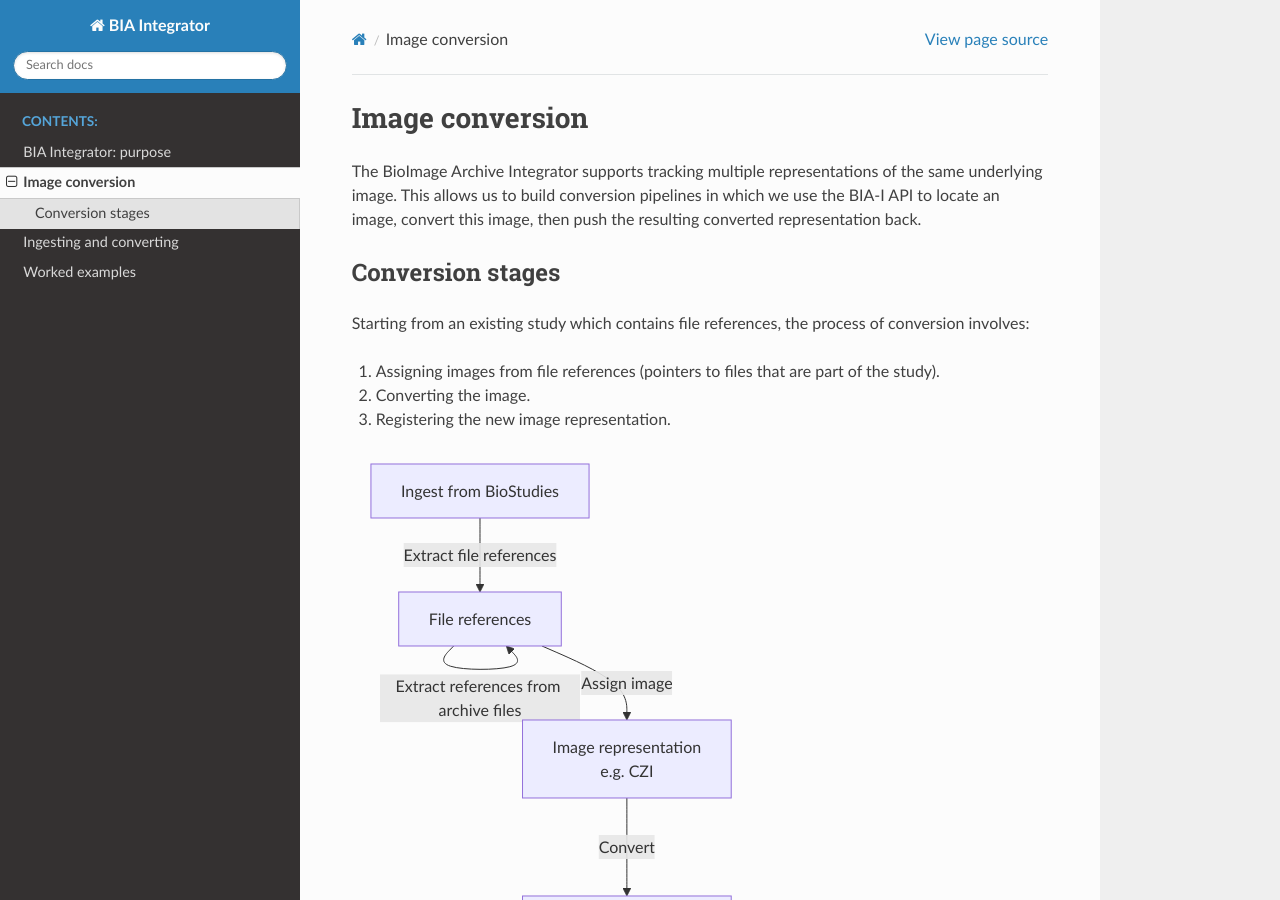
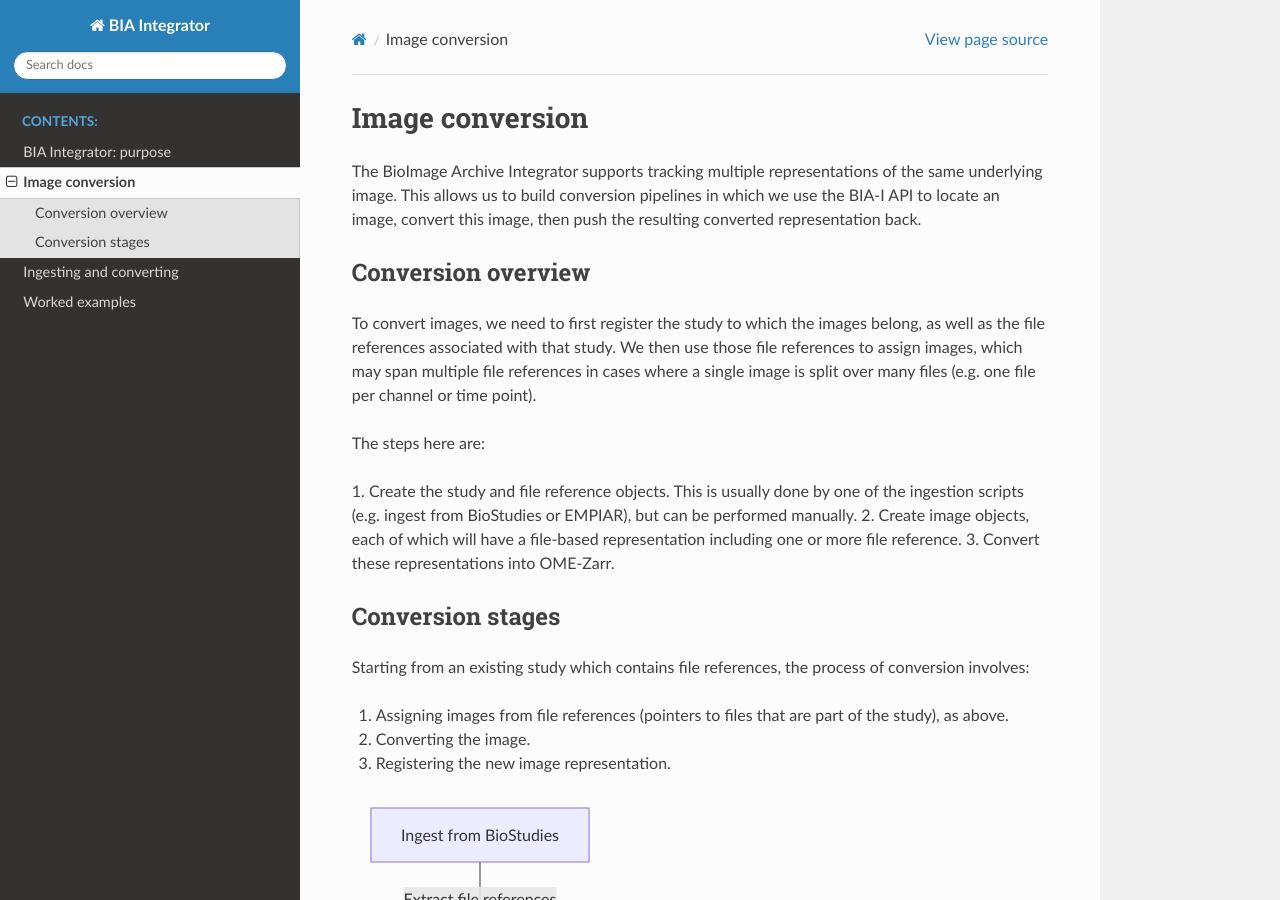
Before and after one commit to BioImage-Archive/bia-integrator, a Sphinx documentation site: the page built from docs/source/conversion.rst, in a window 1280 px wide and 900 px high. Built offline with Sphinx 7.4.7 and the Read the Docs theme 2.0.0, drawn with Linux system fonts in a browser that asks for light colours; pages that are not in the unit, such as notebooks, are missing from menus.

Commit message:
Expand conversion explanation

```diff
--- a/docs/source/conversion.rst
+++ b/docs/source/conversion.rst
@@ -5,12 +5,28 @@ The BioImage Archive Integrator supports tracking multiple representations of th
 to build conversion pipelines in which we use the BIA-I API to locate an image, convert this image, then push
 the resulting converted representation back.
 
+Conversion overview
+-------------------
+
+To convert images, we need to first register the study to which the images belong, as well as the file
+references associated with that study. We then use those file references to assign images, which may span
+multiple file references in cases where a single image is split over many files (e.g. one file per channel
+or time point).
+
+The steps here are:
+
+1. Create the study and file reference objects. This is usually done by one of the ingestion scripts
+(e.g. ingest from BioStudies or EMPIAR), but can be performed manually.
+2. Create image objects, each of which will have a file-based representation including one or more
+file reference.
+3. Convert these representations into OME-Zarr.
+
 Conversion stages
 -----------------
 
 Starting from an existing study which contains file references, the process of conversion involves:
 
-1. Assigning images from file references (pointers to files that are part of the study).
+1. Assigning images from file references (pointers to files that are part of the study), as above.
 2. Converting the image.
 3. Registering the new image representation.
 
```
